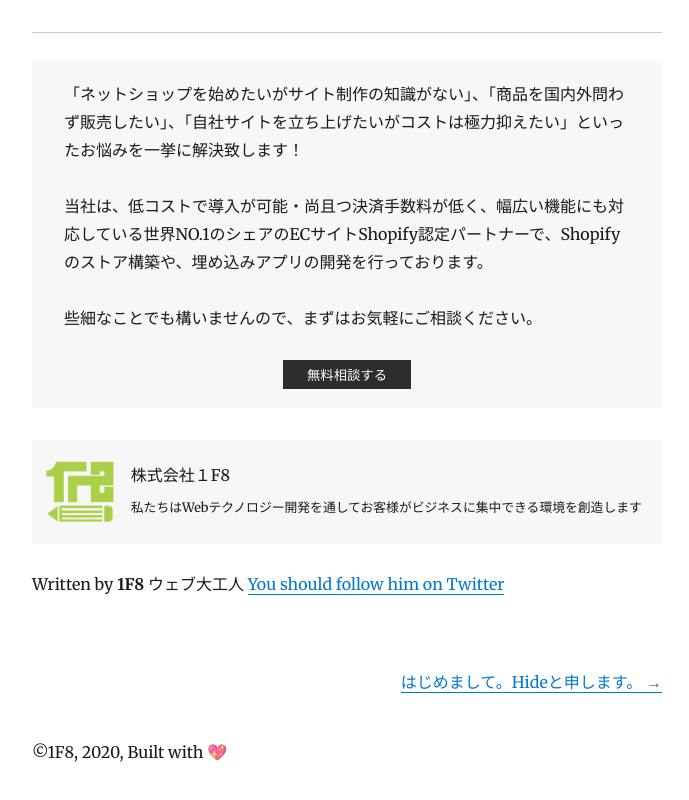
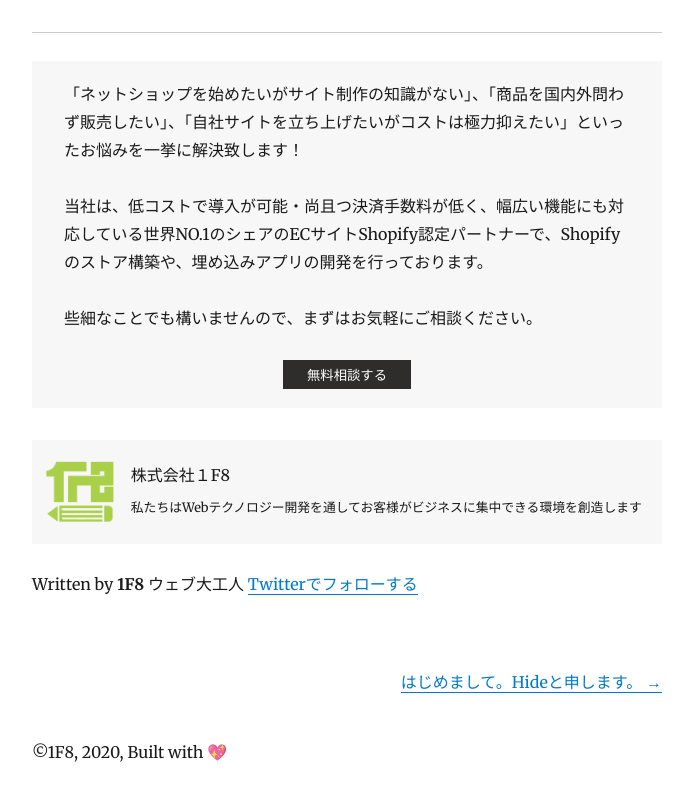
Before and after one commit to 1f8/blog, a Gatsby site: page /kwa-hello-world/ in a window 1280 px wide. Shown: the part 4848-5648 px from the top of the page, without its empty margins (293-982 px from the left). Built offline with nearby package versions, Linux system fonts and the light colour scheme; Gatsby itself is replaced by a stand-in of ours; some packages are replaced by stand-ins of ours; code samples lack their colours.

Commit message:
updated contact link. changed twitter link

```diff
--- a/gatsby-config.js
+++ b/gatsby-config.js
@@ -8,7 +8,7 @@ module.exports = {
     description: 'ウェブ開発について',
     siteUrl: 'https://blog.1F8.dev/',
     social: {
-      twitter: '1f8',
+      twitter: '1f816',
     },
   },
   plugins: [
--- a/src/components/bio.js
+++ b/src/components/bio.js
@@ -44,7 +44,7 @@ const Bio = () => {
         Written by <strong>{author.name}</strong> {author.summary}
         {' '}
         <a href={`https://twitter.com/${social.twitter}`}>
-          You should follow him on Twitter
+          Twitterでフォローする
         </a>
       </p>
     </div>
--- a/src/components/contact.js
+++ b/src/components/contact.js
@@ -16,7 +16,7 @@ const Contact = () => {
         <div style={{
           textAlign: 'center',
         }}>
-          <a href='https://1f8.co.jp/'>
+          <a href='https://1f8.co.jp/#contact-form'>
             <button type='button' style={{
           backgroundColor: 'rgb(47, 44, 44)',
           padding: '0.3rem 1.5rem',
```
